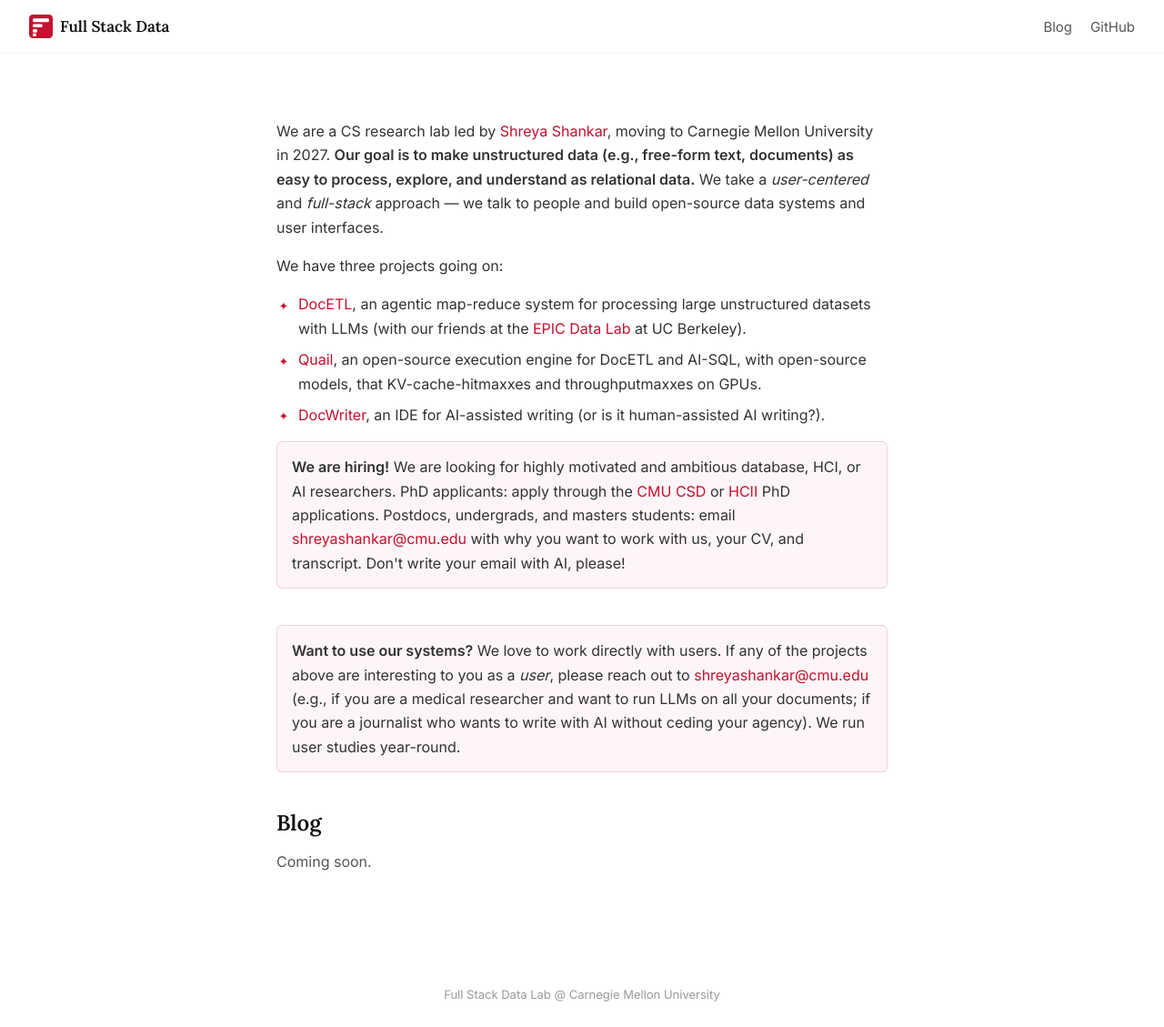
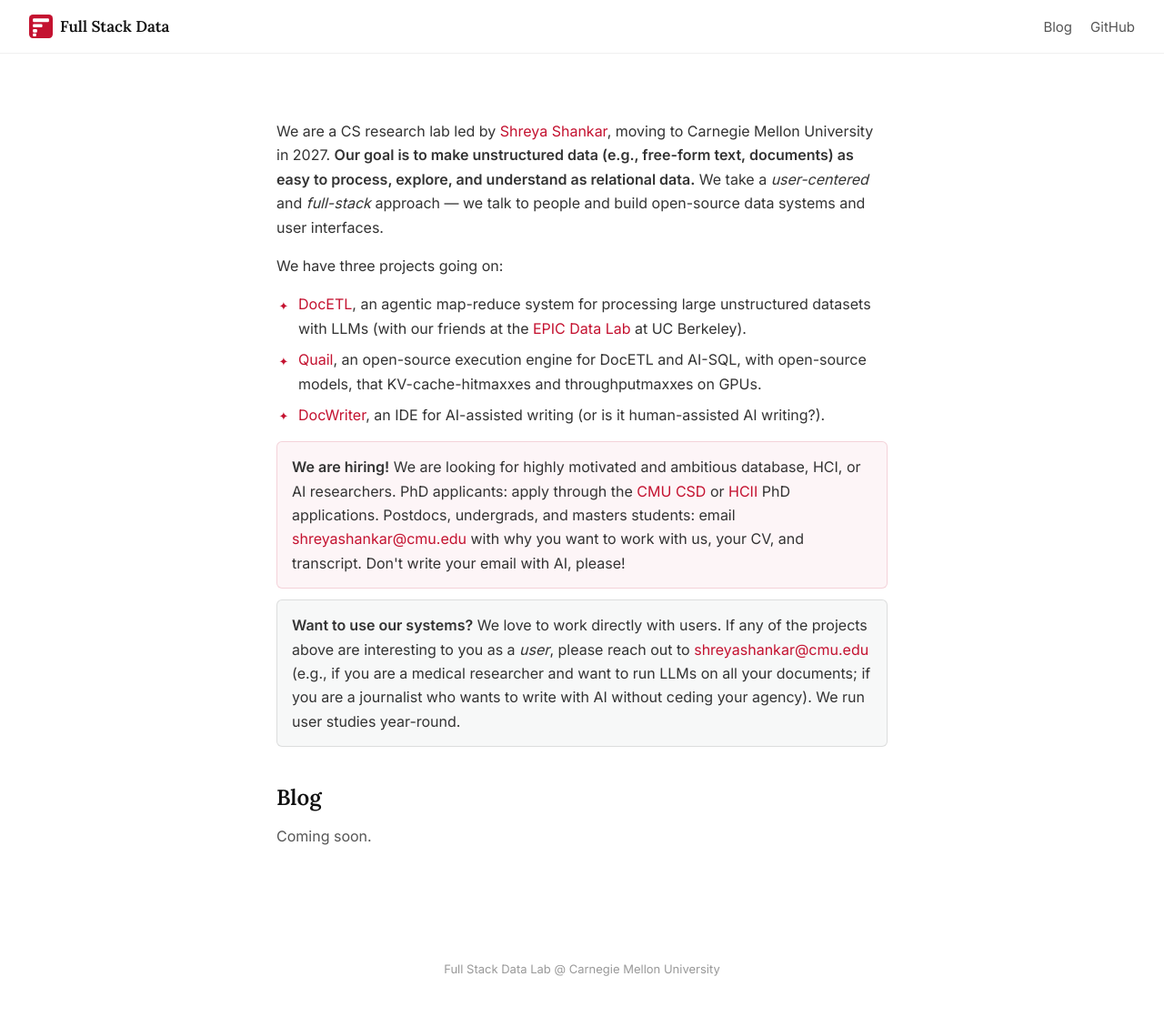
Before and after one commit to fsdatalab/fsdatalab.github.io, a Jekyll site: the page built from index.html, in a window 1280 px wide and 1129 px high. Shown: the whole window at 91% size. Built offline with Jekyll 4.4.1, drawn with Linux system fonts in a browser that asks for light colours.

Commit message:
Add user callout, fix gap between callouts
Co-Authored-By: Claude Opus 4.6 (1M context) <noreply@anthropic.com>
Claude-Session: https://claude.ai/code/session_01YUUksgmU2JxRtHnSwQz3yq

```diff
--- a/index.html
+++ b/index.html
@@ -12,11 +12,11 @@ title: Home
     <li><a href="https://github.com/fsdatalab/quail">Quail</a>, an open-source execution engine for DocETL and AI-SQL, with open-source models, that KV-cache-hitmaxxes and throughputmaxxes on GPUs.</li>
     <li><a href="https://docwriter.org">DocWriter</a>, an IDE for AI-assisted writing (or is it human-assisted AI writing?).</li>
   </ul>
-  <div style="background: rgba(196, 18, 48, 0.04); border: 1px solid rgba(196, 18, 48, 0.15); border-radius: 6px; padding: 0.875rem 1rem; margin-bottom: 2.5rem; font-size: 1rem; line-height: 1.65;">
+  <div style="background: rgba(196, 18, 48, 0.04); border: 1px solid rgba(196, 18, 48, 0.15); border-radius: 6px; padding: 0.875rem 1rem; margin-bottom: 0.75rem; font-size: 1rem; line-height: 1.65;">
     <strong>We are hiring!</strong> We are looking for highly motivated and ambitious database, HCI, or AI researchers. PhD applicants: apply through the <a href="https://csd.cmu.edu/academics/doctoral/admissions">CMU CSD</a> or <a href="https://www.hcii.cmu.edu/academics/phd-hci/admissions">HCII</a> PhD applications. Postdocs, undergrads, and masters students: email <a href="mailto:shreyashankar@cmu.edu">shreyashankar@cmu.edu</a> with why you want to work with us, your CV, and transcript. Don't write your email with AI, please!
   </div>
 
-  <div style="background: rgba(196, 18, 48, 0.04); border: 1px solid rgba(196, 18, 48, 0.15); border-radius: 6px; padding: 0.875rem 1rem; margin-bottom: 2.5rem; font-size: 1rem; line-height: 1.65;">
+  <div style="background: rgba(109, 110, 113, 0.05); border: 1px solid rgba(109, 110, 113, 0.2); border-radius: 6px; padding: 0.875rem 1rem; margin-bottom: 2.5rem; font-size: 1rem; line-height: 1.65;">
     <strong>Want to use our systems?</strong> We love to work directly with users. If any of the projects above are interesting to you as a <em>user</em>, please reach out to <a href="mailto:shreyashankar@cmu.edu">shreyashankar@cmu.edu</a> (e.g., if you are a medical researcher and want to run LLMs on all your documents; if you are a journalist who wants to write with AI without ceding your agency). We run user studies year-round.
   </div>
 
```
